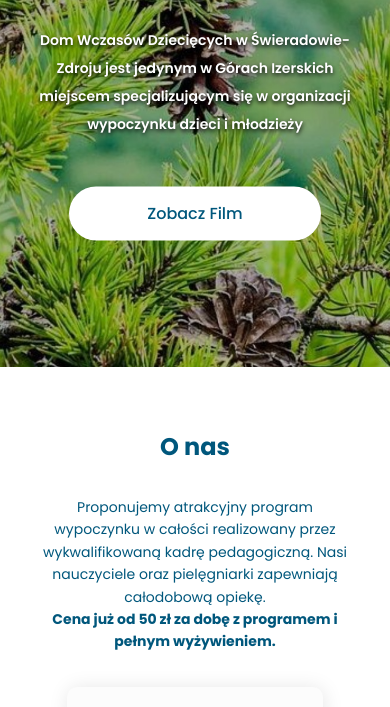
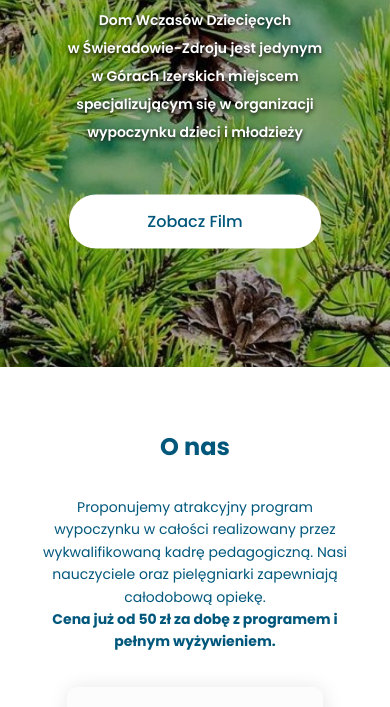
Before and after one commit to Bartoszkie/DWD, a website built with webpack: page index.html in a window 390 px wide. Shown: the part 393-1100 px from the top of the page. Built offline with nearby package versions, Linux system fonts and the light colour scheme; files whose address does not match are found by name.

Commit message:
added last changes to header and 320px letters

```diff
--- a/index.html
+++ b/index.html
@@ -53,13 +53,15 @@
         <div class="section-start__box center-box center-text">
             <h1 class="heading heading-h1">Dom Wczasów Dziecięcych</h1>
             <h4 class="heading heading-h4 heading-mobile-f  m-t-s">
-                Dom Wczasów Dziecięcych w Świeradowie-Zdroju jest jedynym w Górach Izerskich miejscem specjalizującym
+                Dom Wczasów Dziecięcych w
+                Świeradowie-Zdroju jest jedynym w Górach Izerskich miejscem specjalizującym
                 się w organizacji wypoczynku dzieci i młodzieży
             </h4>
 
             <h4 class="heading heading-h4 heading-mobile-t mt-s ">
-                Dom Wczasów Dziecięcych w Świeradowie-Zdroju jest
-                jedynym
+            Dom Wczasów Dziecięcych <br style="@media only screen and(min-width: 360px) {display: none}" /> w Świeradowie-Zdroju
+                jest
+            jedynym <br style="@media only screen and(min-width: 360px) {display: none}" />
                 w Górach Izerskich miejscem specjalizującym się w organizacji wypoczynku dzieci i młodzieży
             </h4>
 
@@ -77,15 +79,6 @@
             <div id="video-close"></div>
         </div>
     </section>
-
-<!--
-    <section class="section-start--mobile">
-        <p class="paragraph weight--semibold m-t-s center-text">Dom Wczasów Dziecięcych w Świeradowie-Zdroju jest
-            jedynym
-            w Górach Izerskich miejscem specjalizującym się w organizacji wypoczynku dzieci i młodzieży </p>
-        <a class="btn btn__mobile m-t-m" href="https://www.youtube.com/watch?v=SyqY-Ff4kWA&feature=emb_title">Zobacz
-            Film</a>
-    </section> -->
 
     <section class="section-about-us" id="about-us">
         <h2 class="heading heading-h2 heading-blue m-b-m">O nas</h2>
--- a/sass/pages/_home.scss
+++ b/sass/pages/_home.scss
@@ -31,6 +31,10 @@
 
             @include respond(tab-port) {
                 font-weight: 600 !important;
+            }
+
+            @include respond(phone) {
+                margin: 2.6rem 0 4.9rem;
             }
         }
 
```
Also changed, not shown: sass/main.css, 1 other file.
